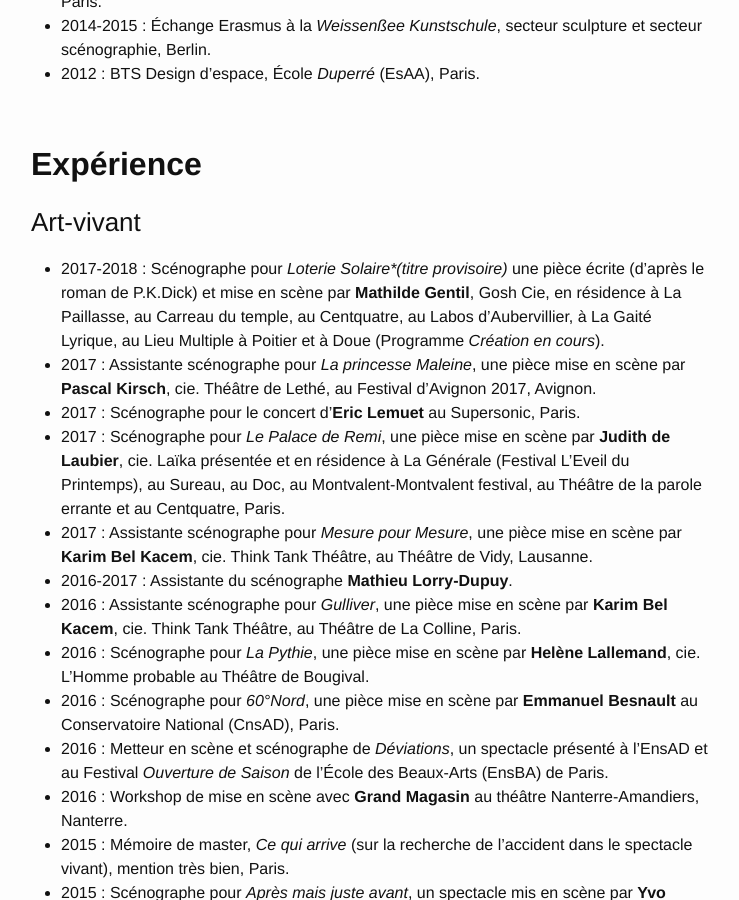
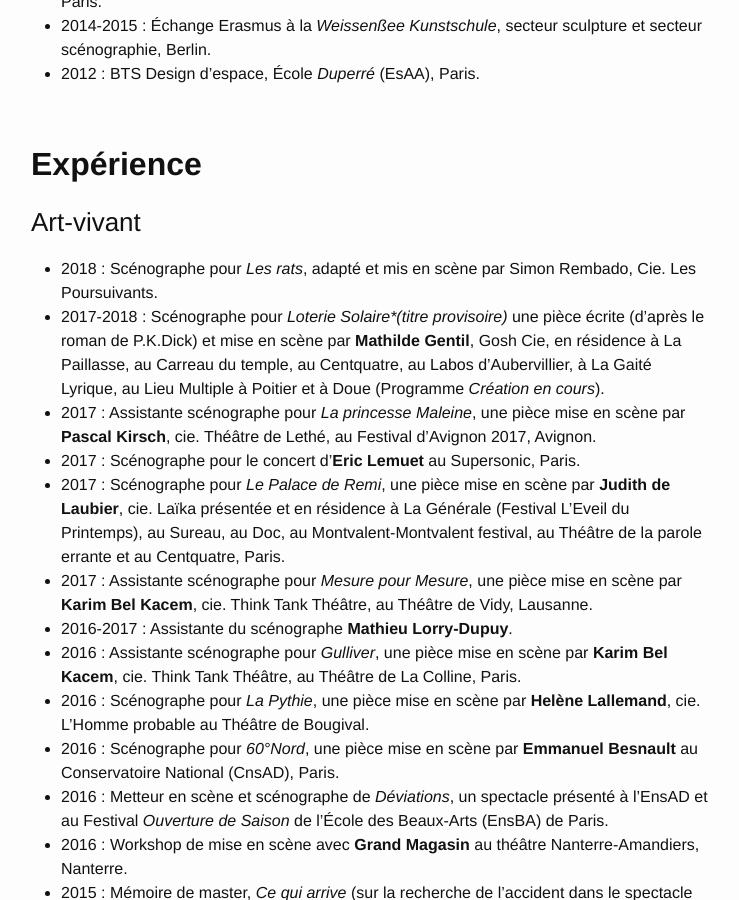
Before and after one commit to louiseds/louiseds.github.io, a Jekyll site: the page built from about.md, in a window 1280 px wide and 900 px high, scrolled down 821 px. Shown: the whole window, without its empty margins (269-1008 px from the left). Built offline with Jekyll 4.4.1, drawn with Linux system fonts in a browser that asks for light colours.

Commit message:
Update about.md

```diff
--- a/about.md
+++ b/about.md
@@ -24,6 +24,7 @@
 ## **Expérience**
 
 ### Art-vivant
+* 2018 : Scénographe pour _Les rats_, adapté et mis en scène par Simon Rembado, Cie. Les Poursuivants.
 * 2017-2018 : Scénographe pour _Loterie Solaire*(titre provisoire)_ une pièce écrite (d'après le roman de P.K.Dick) et mise en scène par **Mathilde Gentil**, Gosh Cie, en résidence à La Paillasse, au Carreau du temple, au Centquatre, au Labos d’Aubervillier, à La Gaité Lyrique, au Lieu Multiple à Poitier et à Doue (Programme _Création en cours_).
 * 2017 : Assistante scénographe pour _La princesse Maleine_, une pièce mise en scène par **Pascal Kirsch**, cie. Théâtre de Lethé, au Festival d'Avignon 2017, Avignon.
 * 2017 : Scénographe pour le concert d'**Eric Lemuet** au Supersonic, Paris.
```
